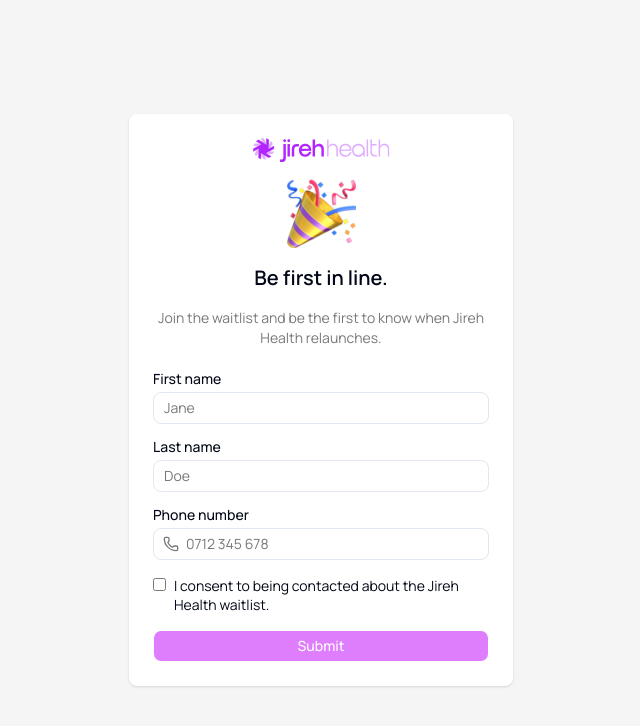
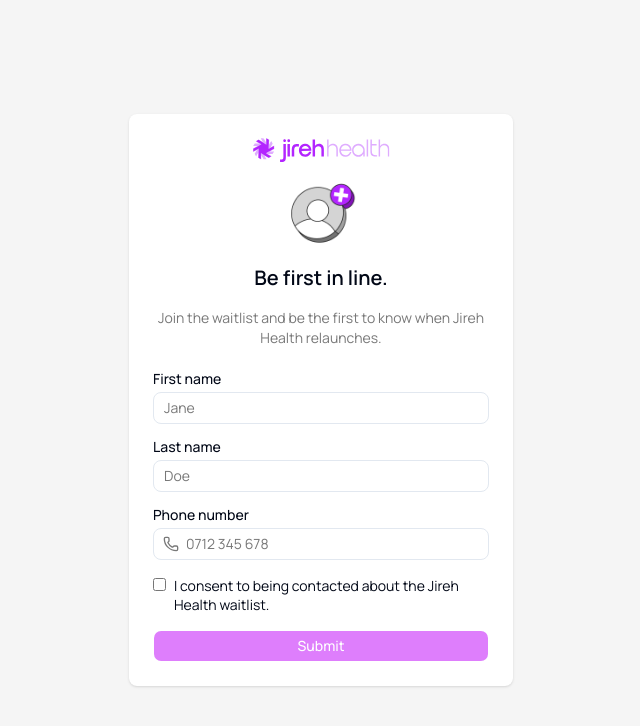
Before and after one commit to Jireh-Health/jireh-patient-waitlist, a Next.js app: page /waitlist in a window 1280 px wide. Shown: the top 726 px of the page, without its empty margins (319-959 px from the left). Built offline with nearby package versions, Linux system fonts and the light colour scheme.

Commit message:
fix: update favicon to match patients app and use create-account icon on waitlist form

```diff
--- a/components/WaitlistForm.tsx
+++ b/components/WaitlistForm.tsx
@@ -50,7 +50,7 @@ export default function WaitlistForm() {
           <div className="flex justify-center">
             <JirehLogo variant="light" />
           </div>
-          <img src="/icons/confetti.png" className="w-[70px] mx-auto" alt="" />
+          <img src="/icons/create-account.png" className="w-[70px] mx-auto" alt="" aria-hidden="true" />
           <h1 className="text-xl font-semibold text-center">Be first in line.</h1>
           <p className="text-sm text-muted-foreground text-center">
           Join the waitlist and be the first to know when Jireh Health relaunches.
```
Also changed, not shown: public/icons/create-account.png (added), 1 other file (tests, documents, lock files or other folders).
